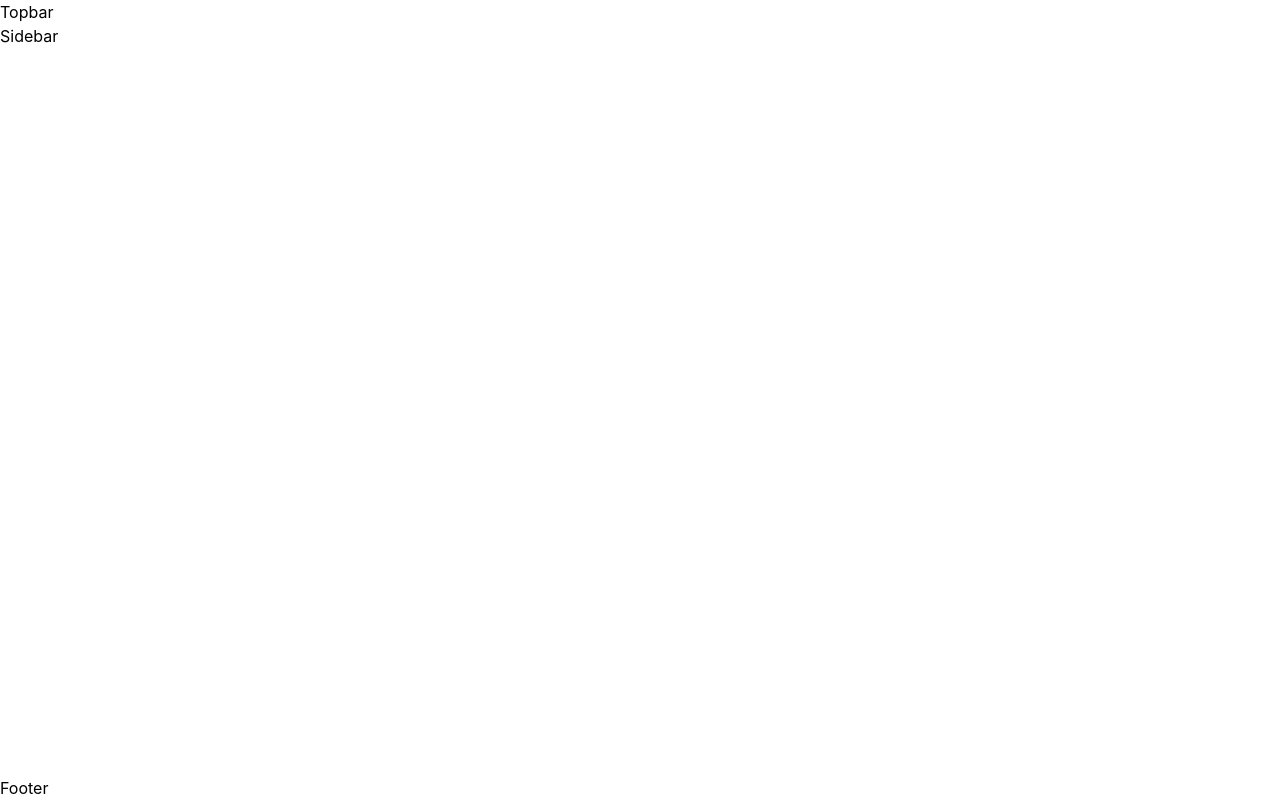
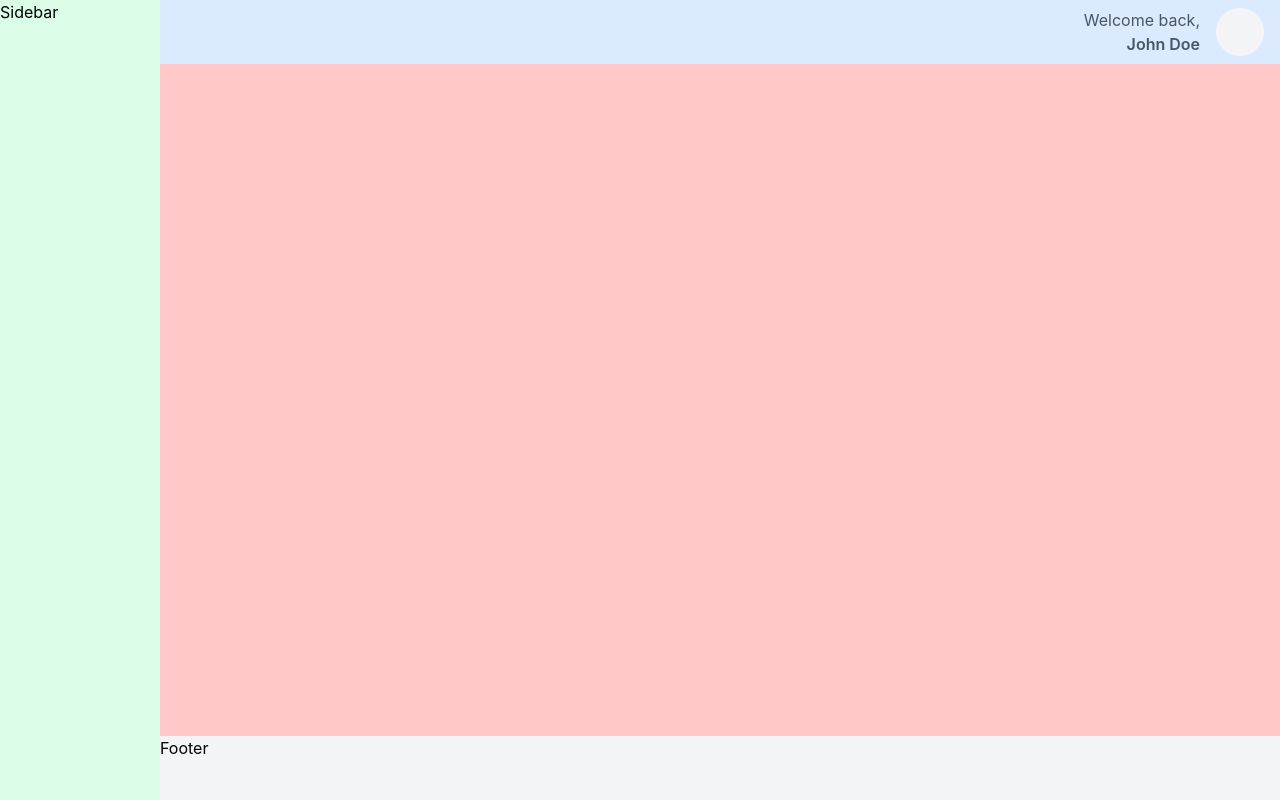
Before and after one commit to CIIS-ZCMC/zcmc-front-template, a React (Vite) app: page / in a window 1280 px wide. Built offline with nearby package versions, Linux system fonts and the light colour scheme.

Commit message:
feat: added layout ui semi wireframe to have overview of how thee layout should look

```diff
--- a/src/components/layout/AppLayout.tsx
+++ b/src/components/layout/AppLayout.tsx
@@ -5,15 +5,15 @@ import Sidebar from "./Sidebar";
 
 const AppLayout = () => {
     return (
-        <div className="flex flex-col min-h-screen">
-            <Topbar />
+        <div className="flex flex-col min-h-screen bg-red-100">
             <div className="flex flex-1">
                 <Sidebar />
-                <main className="flex-1 p-4">
+                <main className="flex-1 bg-red-200 flex flex-col justify-between">
+                    <Topbar />
                     <Outlet />
+                    <Footer />
                 </main>
             </div>
-            <Footer />
         </div>
     )
 }
--- a/src/components/layout/Footer.tsx
+++ b/src/components/layout/Footer.tsx
@@ -1,8 +1,10 @@
+import { Box } from "../ui"
+
 const Footer = () => {
     return (
-        <div>
+        <Box className="bg-gray-100 h-16">
             <h1>Footer</h1>
-        </div>
+        </Box>
     )
 }
 
--- a/src/components/layout/Sidebar.tsx
+++ b/src/components/layout/Sidebar.tsx
@@ -1,8 +1,10 @@
+import { Box } from "../ui"
+
 const Sidebar = () => {
     return (
-        <div>
+        <Box className="w-1/8 bg-green-100">
             <h1>Sidebar</h1>
-        </div>
+        </Box>
     )
 }
 
--- a/src/components/layout/Topbar.tsx
+++ b/src/components/layout/Topbar.tsx
@@ -1,8 +1,21 @@
+import { Box } from "../ui"
+import {Avatar, Typography} from "../ui"
+
 const Topbar = () => {
     return (
-        <div>
-            <h1>Topbar</h1>
-        </div>
+        <Box className="bg-blue-100 h-16 flex items-center justify-end px-4">
+            <Box className="flex items-center space-x-4">
+                <Box className="flex flex-col text-end">
+                    <Typography variant="p" className="text-gray-600">
+                        Welcome back,
+                    </Typography>
+                    <Typography variant="p" className="text-gray-600 font-semibold">
+                        John Doe
+                    </Typography>
+                </Box>
+                <Avatar src="" alt="" size="md" />
+            </Box>
+        </Box>
     )
 }
 
--- /dev/null
+++ b/src/components/ui/Avatar.tsx
@@ -0,0 +1,26 @@
+import type {FC} from "react";
+import Box from "./Box";
+
+type AvatarSize = 'sm' | 'md' | 'lg';
+
+interface AvatarProps {
+    src: string;
+    alt: string;
+    size?: AvatarSize;
+}
+
+const sizeClasses: Record<AvatarSize, string> = {
+    sm: 'w-8 h-8',
+    md: 'w-12 h-12',
+    lg: 'w-16 h-16'
+};
+
+const Avatar: FC<AvatarProps> = ({ src, alt, size = 'md' }) => {
+    return (
+        <Box className={`rounded-full overflow-hidden ${sizeClasses[size]} bg-gray-100`}>
+            <img src={src} alt={alt} />
+        </Box>
+    );
+}
+
+export default Avatar;
--- a/src/components/ui/index.ts
+++ b/src/components/ui/index.ts
@@ -1,3 +1,4 @@
+import Avatar from "./Avatar";
 import Box from "./Box";
 import Button from "./Button";
 import Toast from "./Toast";
@@ -7,6 +8,7 @@ import Typography from "./Typography";
 import Spinner from "./Spinner";
 
 export {
+    Avatar,
     Box,
     Button,
     Toast,
```
